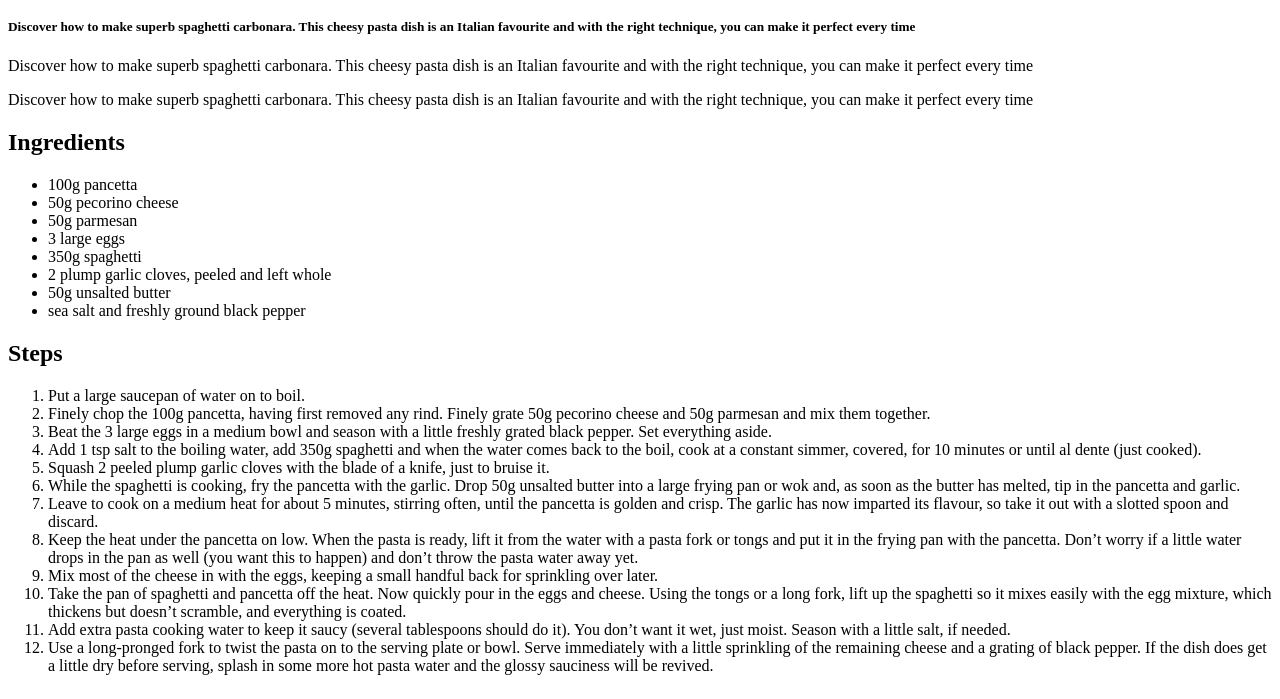
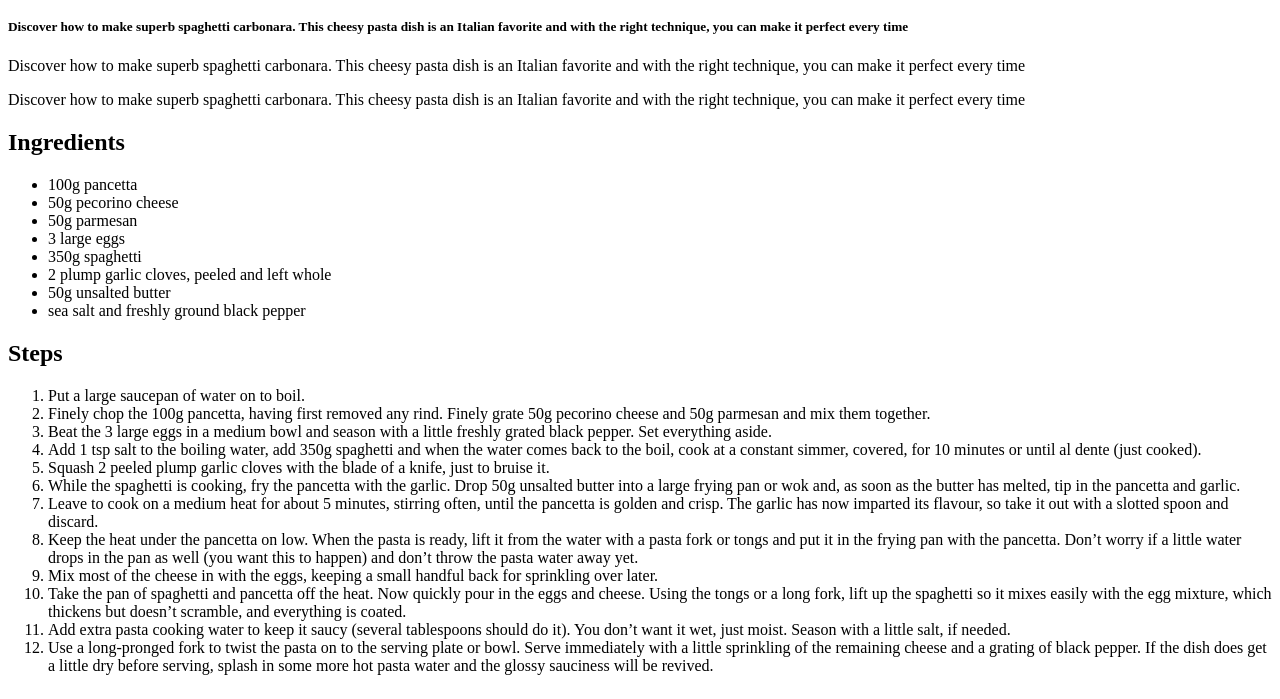
Before and after one commit to WCuypers/odin-recipes, a plain HTML site: page recipes/carbonara.html in a window 1280 px wide. Shown: the part 101-800 px from the top of the page. Drawn offline with Linux system fonts and the light colour scheme.

Commit message:
Fix spelling mistakes

```diff
--- a/recipes/carbonara.html
+++ b/recipes/carbonara.html
@@ -9,9 +9,9 @@
 <body>
     <h1>Carbonara</h1>
     <img href="https://images.immediate.co.uk/production/volatile/sites/30/2020/08/recipe-image-legacy-id-1001491_11-2e0fa5c.jpg?resize=960,872?quality=90&webp=true&resize=600,545" alt="Finished spaghetti Carbonara"/>
-    <h5>Discover how to make superb spaghetti carbonara. This cheesy pasta dish is an Italian favourite and with the right technique, you can make it perfect every time</h5>
-    <p>Discover how to make superb spaghetti carbonara. This cheesy pasta dish is an Italian favourite and with the right technique, you can make it perfect every time</p>
-    <p>Discover how to make superb spaghetti carbonara. This cheesy pasta dish is an Italian favourite and with the right technique, you can make it perfect every time</p>
+    <h5>Discover how to make superb spaghetti carbonara. This cheesy pasta dish is an Italian favorite and with the right technique, you can make it perfect every time</h5>
+    <p>Discover how to make superb spaghetti carbonara. This cheesy pasta dish is an Italian favorite and with the right technique, you can make it perfect every time</p>
+    <p>Discover how to make superb spaghetti carbonara. This cheesy pasta dish is an Italian favorite and with the right technique, you can make it perfect every time</p>
     <h2>Ingredients</h2>
     <ul>
         <li>100g pancetta</li>
```
